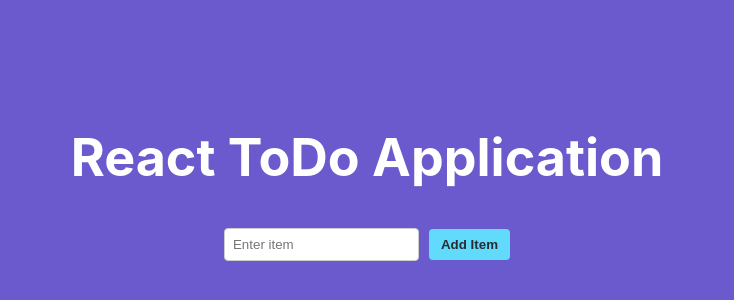
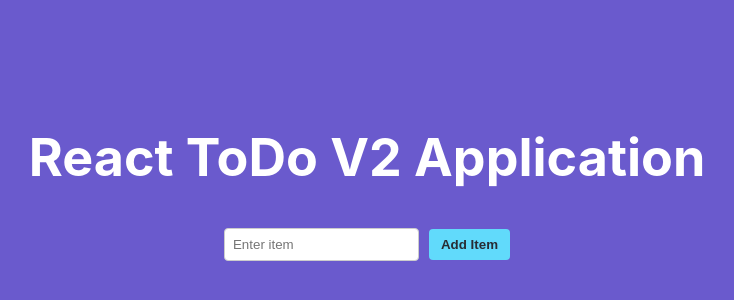
Before and after one commit to mo-nadeem/oriserve-repo, a React (Create React App) app: page / in a window 1280 px wide. Shown: the part 198-498 px from the top of the page, without its empty margins (273-1007 px from the left). Built offline with nearby package versions, Linux system fonts and the light colour scheme.

Commit message:
this repo added h1 in v2

```diff
--- a/src/App.js
+++ b/src/App.js
@@ -19,7 +19,7 @@ function App() {
   return (
     <div className="App">
       <header className="App-header">
-        <h1>React ToDo Application</h1>
+        <h1>React ToDo V2 Application</h1>
         <div>
           <input
             type="text"
```
